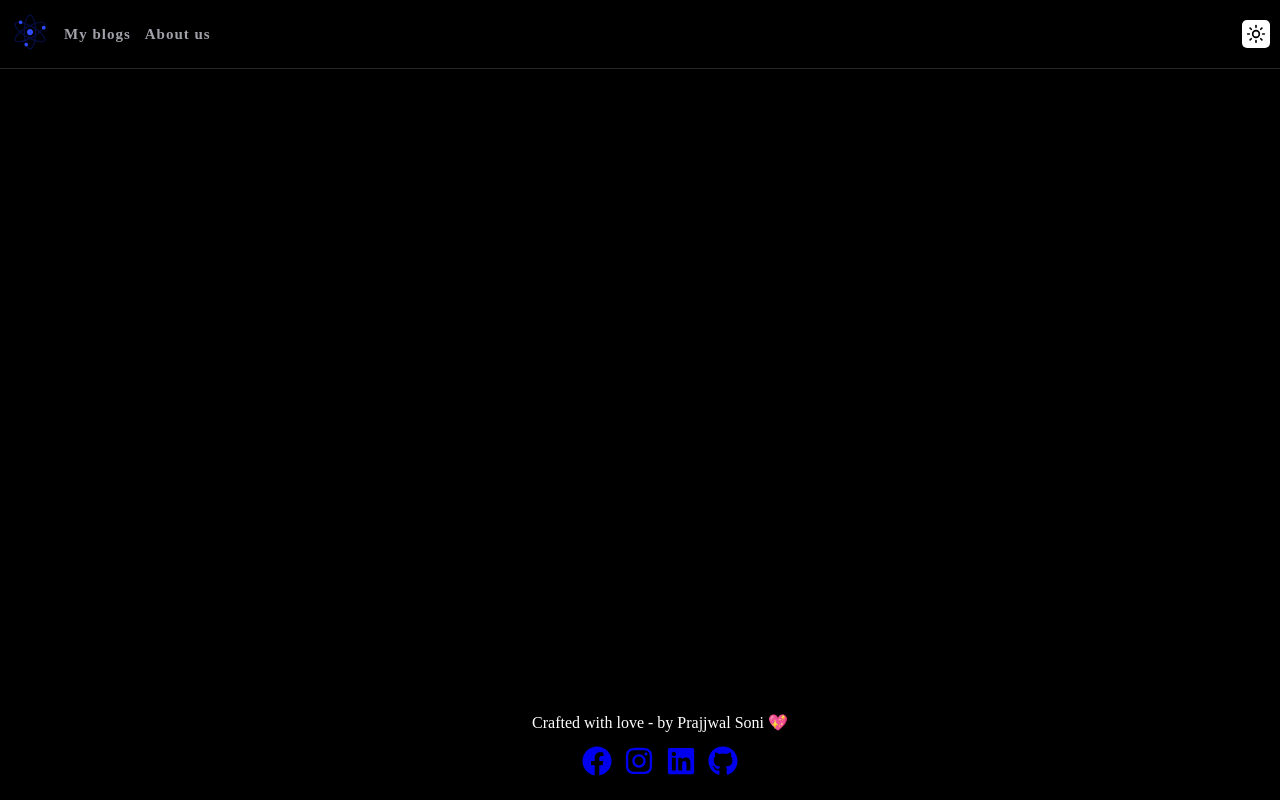
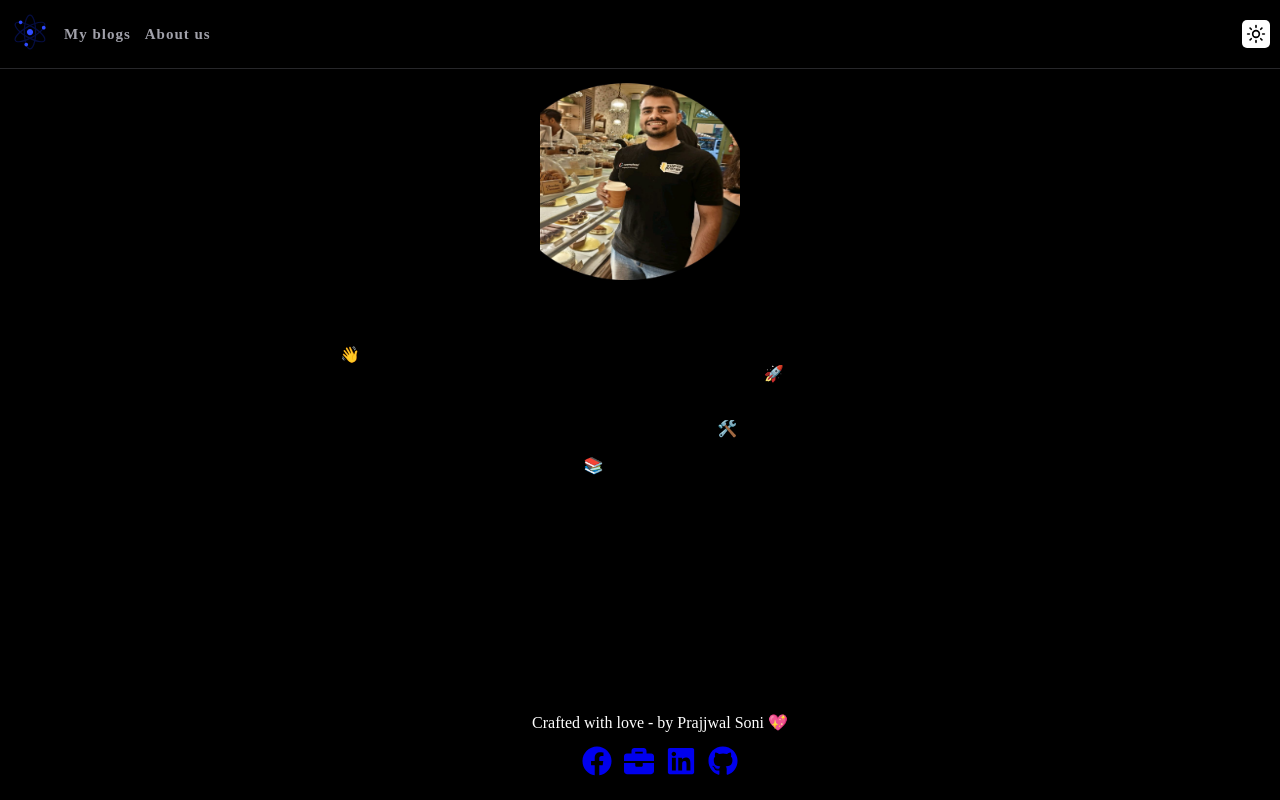
Before and after one commit to prajjwalhacker/beautiful-layout, a Next.js app: page /about in a window 1280 px wide. Built offline with nearby package versions, Linux system fonts and the light colour scheme.

Commit message:
foolter dashoard chages

```diff
--- a/src/app/about/page.tsx
+++ b/src/app/about/page.tsx
@@ -3,6 +3,7 @@ import Navbar from '@/app/components/Navbar';
 import React from 'react'
 import { useTheme } from 'next-themes';
 import Footer from '@/app/components/Footer';
+import AboutMe from '../components/AboutMe';
 
 function About() {
 
@@ -13,7 +14,7 @@ function About() {
     <div className={`dashboard-main-container  ${theme === 'light' ? 'dashboard-light-mode': ''}`}>
         <Navbar/>
         <div className='about-main-container'>
-
+           <AboutMe/>
         </div>
         <Footer/>
     </div>
--- a/src/app/components/AboutMe.tsx
+++ b/src/app/components/AboutMe.tsx
@@ -1,8 +1,21 @@
 import React from 'react'
+import PrajjwalI from '../../../public/images/prajjwal-soni123.jpeg';
+import Image from 'next/image';
 
 function AboutMe() {
   return (
-    <div>AboutMe</div>
+    <div className='about-me-container'>
+        <Image src={PrajjwalI} alt='' width={200} height={200}/>
+        <div className="animated-title">
+           <span>HI, I am</span>
+           <span className="highlight"> Prajjwal Soni </span>
+           <span>Senior Software Engineer.</span>
+        </div>
+        <div className="animated-description">
+        👋 Hello, I am Prajjwal, Senior Fullstack Engineer at Gurgaon based startup Fairdeal.market , with a passion for technology, startups, and continuous learning. 🚀 My career is built on a solid foundation of technical expertise and leadership skills. Proficient in a variety of programming languages like Javascript, NodeJS, NextJS, Rubyonrails I have successfully delivered projects that leverage cutting-edge technologies. 🛠️ I have mastered Javascript, NodeJS, NextJs technologies,. My familiarity with databases like MySQL, PostgreSQL, MongoDB adds depth to my skill set. 📚 Beyond the world of code, I love fitness, travelling and gaming.
+
+        </div>
+    </div>
   )
 }
 
--- a/src/app/components/Footer.tsx
+++ b/src/app/components/Footer.tsx
@@ -1,5 +1,5 @@
 import React from 'react'
-import { FaFacebook, FaInstagram, FaLinkedin, FaGithub  } from 'react-icons/fa';
+import { FaFacebook,  FaBriefcase,  FaLinkedin, FaGithub  } from 'react-icons/fa';
 
 
 
@@ -11,8 +11,8 @@ function Footer() {
       <a href="https://www.facebook.com/prajjwal.soni/" target="_blank" rel="noopener noreferrer">
         <FaFacebook style={{ width: '30px', height: '30px' }} className='icon'/>
       </a>
-      <a href="https://instagram.com" target="_blank" rel="noopener noreferrer">
-        <FaInstagram style={{ width: '30px', height: '30px' }} className='icon'/>
+      <a href="https://prajjwal-soni-portfolio-2024-8kgv.vercel.app/about" target="_blank" rel="noopener noreferrer">
+        <FaBriefcase style={{ width: '30px', height: '30px' }} className='icon'/>
       </a>
       <a href="https://www.linkedin.com/in/prajjwal-soni-5b0741291/" target="_blank" rel="noopener noreferrer">
         <FaLinkedin style={{ width: '30px', height: '30px' }} className='icon'/>
--- a/src/app/styles/_dashboard.scss
+++ b/src/app/styles/_dashboard.scss
@@ -8,7 +8,59 @@
     .about-main-container {
         display: flex;
         flex-direction: column;
+        cursor: pointer;
         gap: 12px;
+        width: 100%;
+        height: 100%;
+        padding-top: 60px;
+        padding-bottom: 120px;
+        align-items: center;
+        .about-me-container::-webkit-scrollbar {
+            display: none; /* Chrome, Safari, Edge */
+        }
+        .about-me-container {
+            display: flex;
+            flex-direction: column;
+            align-items: center;
+            padding-top: 20px;
+            height: 100%;
+            overflow: scroll;
+            max-width: 600px;
+            gap: 14px;
+            .animated-title {
+                font-size: 2rem;
+                font-weight: bold;
+                overflow: hidden;
+                white-space: nowrap;
+                border-right: 3px solid #f5f5f5;
+                width: 0;
+                animation: typing 4s steps(40, end), blink 0.7s step-end infinite;
+              }
+
+              .highlight {
+                color: #00ccff;
+              }
+
+              @keyframes typing {
+                from {
+                  width: 0;
+                }
+                to {
+                  width: 100%;
+                }
+              }
+
+              @keyframes blink {
+                from {
+                  border-color: transparent;
+                }
+                to {
+                  border-color: #f5f5f5;
+                }
+              }
+
+
+        }
     }
     .dashboard-main {
        display: flex;
```
Also changed, not shown: public/images/prajjwal-soni123.jpeg (added).
